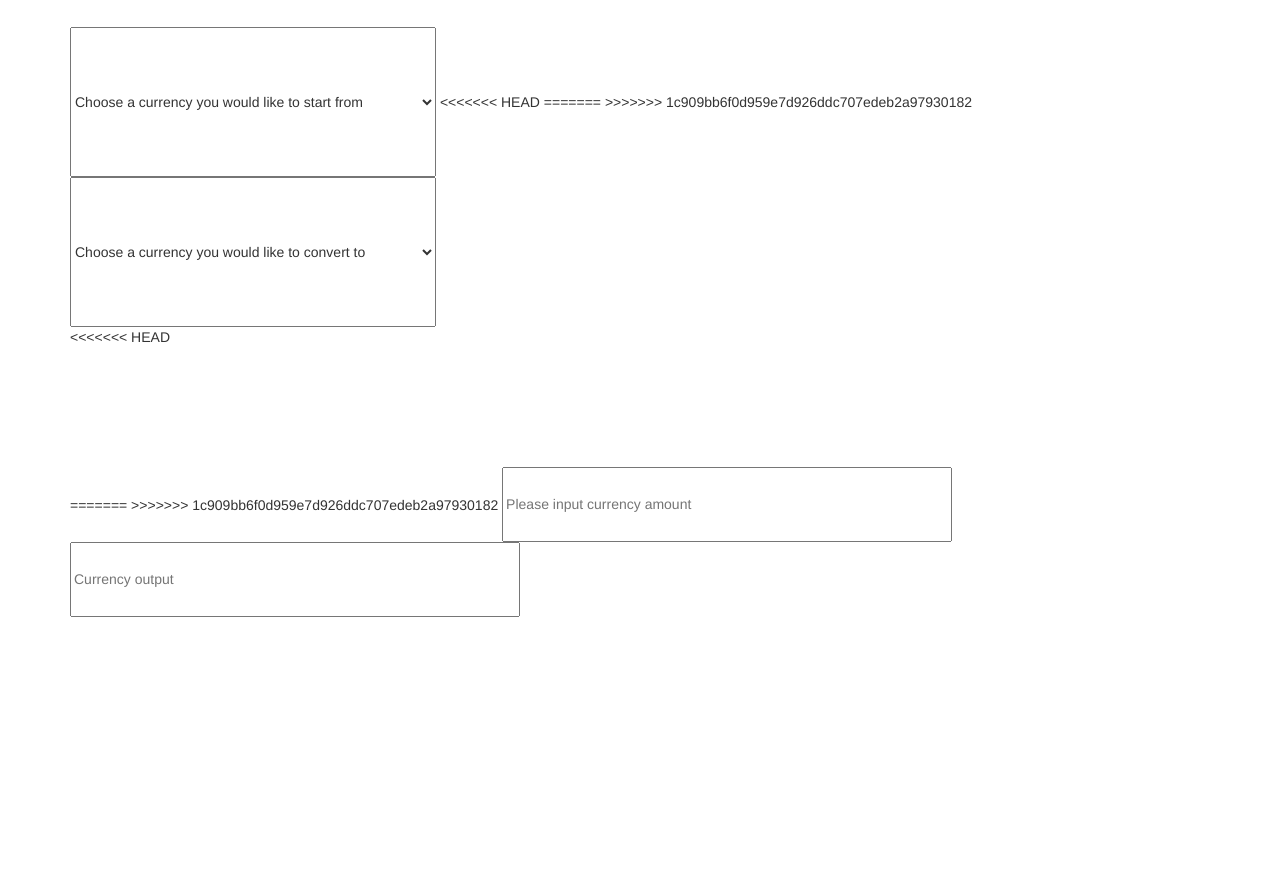
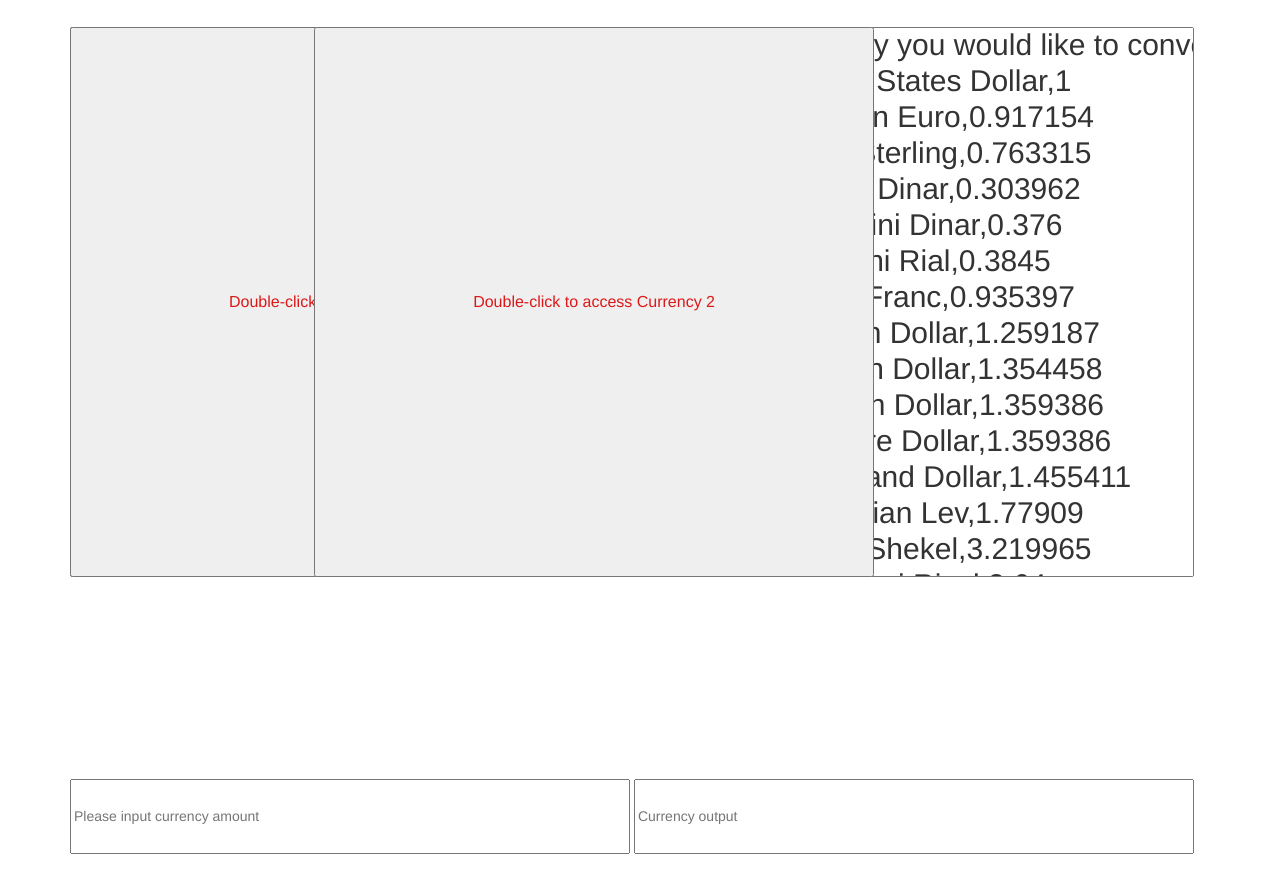
Before and after one commit to LDaniels18/CSE-155-Project, a plain HTML site: page index.html in a window 1280 px wide. Shown: the part 63-937 px from the top of the page. Before the commit the page ends 800 px from the top, so only its background shows below. Drawn offline with nearby package versions, Linux system fonts and the light colour scheme.

Commit message:
Displayed list/Buttons

```diff
--- a/index.html
+++ b/index.html
@@ -2,47 +2,54 @@
 <html>
  <head>
    <style>
-  .table_responsive {
-  padding:0 30px 0 10px;
-  background: #333;
-  display:flex;
-  justify-content: center;
-  align-items:center;
-  flex-wrap:wrap;
-  padding:0;
-  margin:0;
-  font-family: sans-serif;
-  color:#333;
-}
+
 #currency1{
-<<<<<<< HEAD
-  font-size: 36px;
-=======
->>>>>>> 1c909bb6f0d959e7d926ddc707edeb2a97930182
-    width: 450px;
-    height: 150px;
+  text-align: center;
+
+    width: 560px;
+    height: 550px;
+    font-size: 30px;
 }
 #currency2{
-<<<<<<< HEAD
-  font-size: 36px;
-=======
-
->>>>>>> 1c909bb6f0d959e7d926ddc707edeb2a97930182
-    width: 450px;
-    height: 150px;
+text-align: center;
+    width: 560px;
+    height: 550px;
+    font-size: 30px;
 }
 #currency1Amount{
-    width: 450px;
+    width: 560px;
     height: 75px;
 }
 #currency2Amount{
-    width: 450px;
+    font: Arial;
+    width: 560px;
     height: 75px;
 }
-.table_responsive {
-   -webkit-appearance: menulist-button;
-   height: 50px;
+#button1 {
+  color: rgb(221, 24, 24);
+  padding: 262px 157px;
+  text-align: center;
+  display: inline-block;
+  font-size: 16px;
+  position: fixed;
+  cursor: pointer;
+  display: block;
 }
+#button2 {
+  color: rgb(221, 24, 24);
+  padding: 262px 157px;
+  text-align: center;
+  display: inline-block;
+  font-size: 16px;
+  right: 406px;
+  position: fixed;
+  cursor: pointer;
+  display: block;
+}
+.hide{
+display:none;
+}
+
   </style>
 
  <title>CSV File to HTML Table Using AJAX jQuery</title>
@@ -59,19 +66,16 @@
    <div class="table-responsive">
     <h1 align="center">Test Data</h1>
     <br/>
-    <select id="currency1" ondblclick="myFunc()">
+
+    <button id="button1" ondblclick="hideThis('button1')">Double-click to access Currency 1</button>
+    <button id="button2" ondblclick="hideThis('button2')">Double-click to access Currency 2</button>
+
+    <select ondblclick="click()" id="currency1" multiple = "multiple">
       <option>Choose a currency you would like to start from</option>
    </select>
-<<<<<<< HEAD
-<style ></style>
-=======
-
->>>>>>> 1c909bb6f0d959e7d926ddc707edeb2a97930182
-    <select id="currency2" ondblclick="myFunc()">
+    <select ondblclick="click()" id="currency2" multiple = "multiple">
       <option>Choose a currency you would like to convert to</option>
    </select>
-   <br/>
-<<<<<<< HEAD
    <br/>
    <br/>
    <br/>
@@ -79,8 +83,10 @@
    <br/>
    <br/>
    <br/>
-=======
->>>>>>> 1c909bb6f0d959e7d926ddc707edeb2a97930182
+   <br/>
+   <br/>
+   <br/>
+   <br/>
    <input type="number" id="currency1Amount" placeholder="Please input currency amount">
    <input type="number" id="currency2Amount"  placeholder="Currency output">
 
@@ -94,15 +100,29 @@
 
 <script>
 
-function myFunc(){
-
-}
+var hideThis = function(buttonId){
+  if (buttonId == 'button1'){
+  document.getElementById('button1').style.display = 'none';
+    if (document.getElementById('button2').style.display == 'none'){
+      document.getElementById('button2').style.display = ''
+    }
+  }
+  else {
+  document.getElementById('button2').style.display = 'none';
+    if (document.getElementById('button1').style.display == 'none'){
+      document.getElementById('button1').style.display = ''
+    }
+  }
+};
 
   $.ajax({
+
    url:"Currency.csv",
    dataType:"text",
+
    success:function(data)
    {
+
     var currency_data = data.split(/\r?\n|\r/);
     var table_data = '<table class="table table-bordered table-striped">';
       //count = 0 includes table titles
@@ -117,12 +137,10 @@ function myFunc(){
         var currency1 = document.getElementById("currency1");
         //var currency2 = document.getElementById("currency2");
         var el = document.createElement("option");
-
         el.textContent = opt;
         currency1.appendChild(el);
         //currency2.appendChild(el);
      }
-
      for(var cell_count=1; cell_count<cell_data.length-1; cell_count++)
      {
         //actual cell data
```
